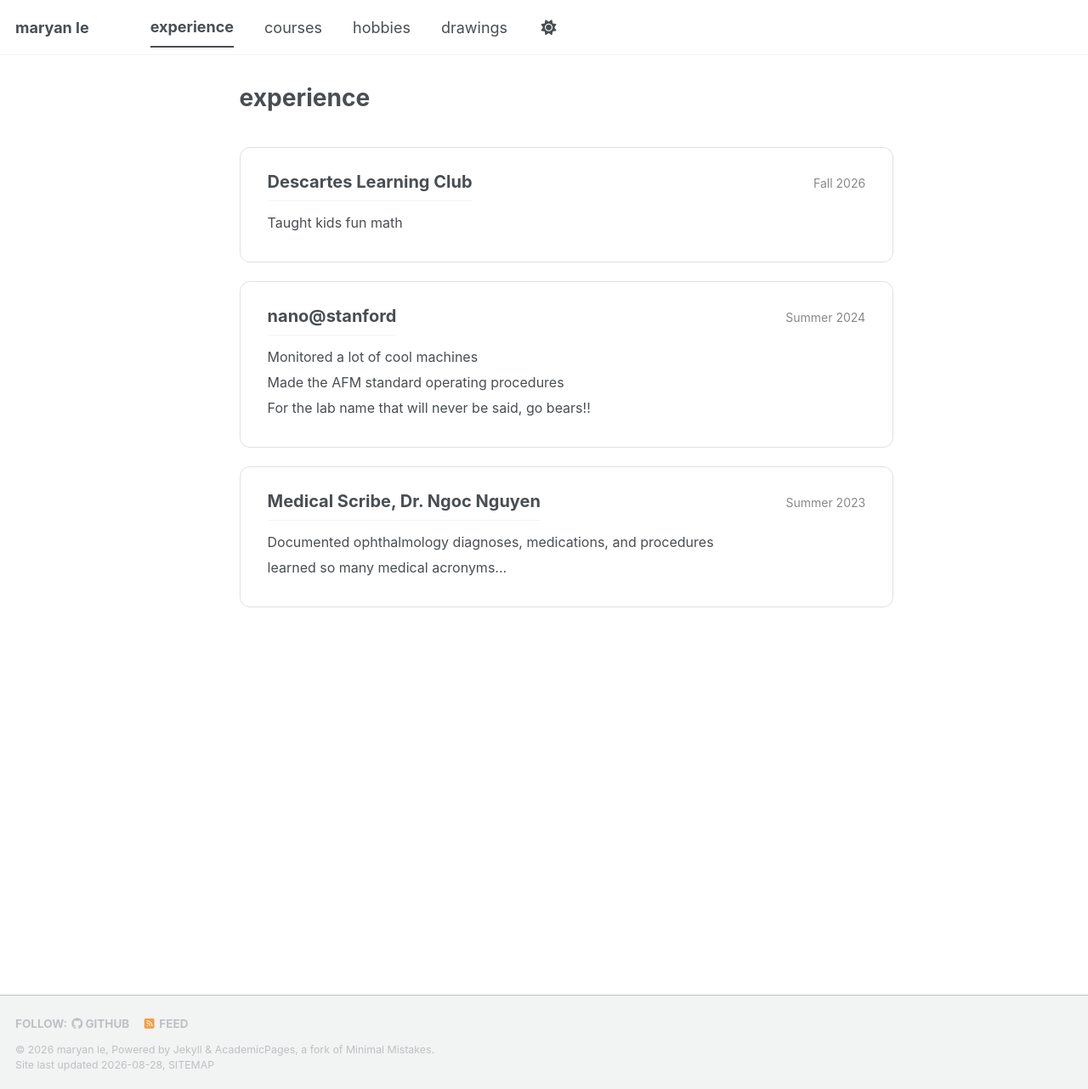
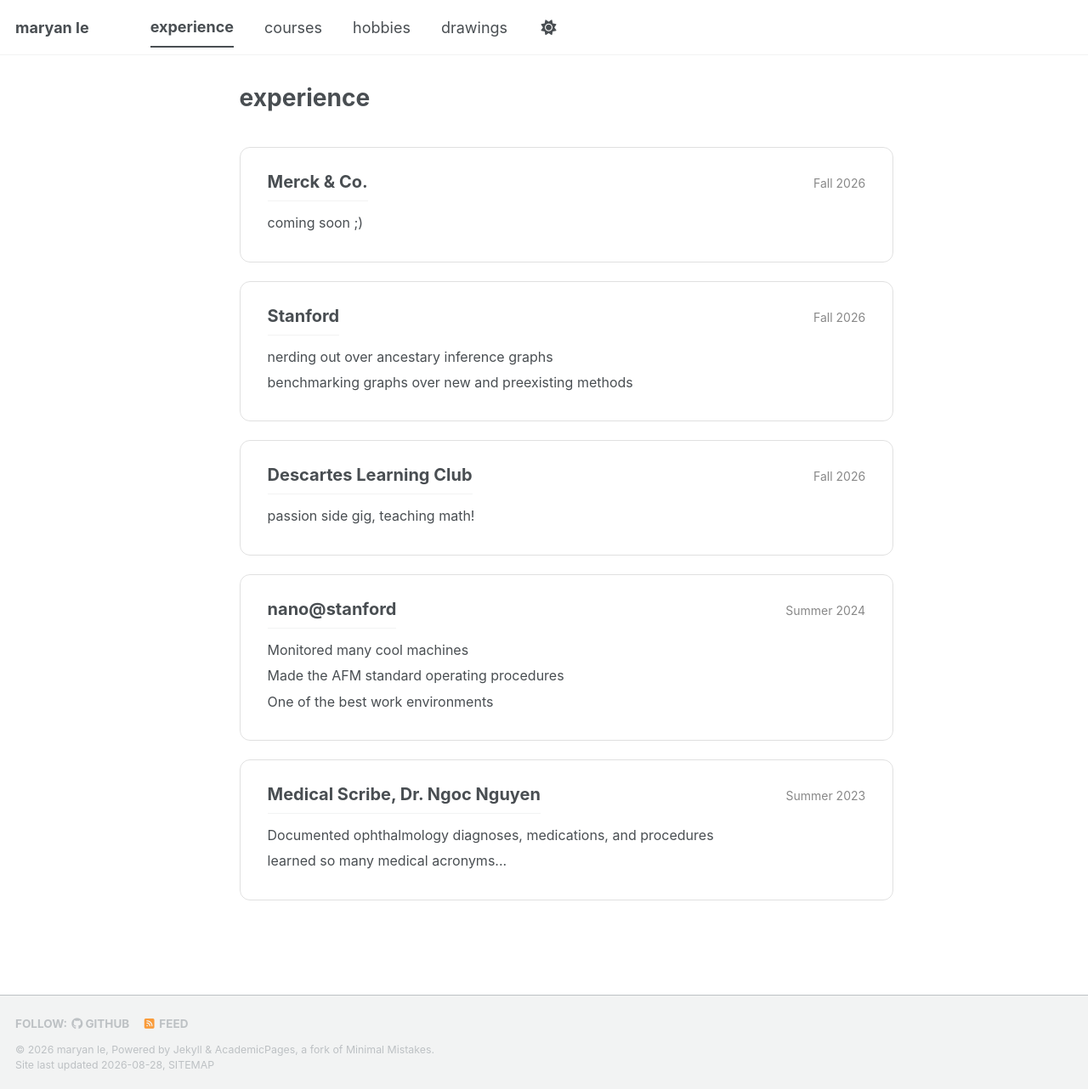
Before and after one commit to lemaryan/lemaryan.github.io, a Jekyll site: the page built from _pages/experience.html, in a window 1280 px wide and 1282 px high. Shown: the whole window at 85% size. Built offline with Jekyll 4.4.1, drawn with Linux system fonts in a browser that asks for light colours; a style sheet for code colours, icons or effects is not loaded.

Commit message:
Update experience.html

```diff
--- a/_pages/experience.html
+++ b/_pages/experience.html
@@ -83,6 +83,41 @@ author_profile: false
 
 <div class="experience-container">
 
+  <!-- Merck & Co. -->
+  <div class="experience-box">
+    <div class="experience-header">
+      <h2 class="experience-title">
+        Merck & Co.
+      </h2>
+
+      <div class="experience-date">
+        Fall 2026
+      </div>
+    </div>
+
+    <div class="experience-description">
+      <p>coming soon ;)</p>
+    </div>
+  </div>
+
+   <!-- Stanford Research -->
+  <div class="experience-box">
+    <div class="experience-header">
+      <h2 class="experience-title">
+        Stanford
+      </h2>
+
+      <div class="experience-date">
+        Fall 2026
+      </div>
+    </div>
+
+    <div class="experience-description">
+      <p>nerding out over ancestary inference graphs</p>
+      <p>benchmarking graphs over new and preexisting methods</p>
+    </div>
+  </div>
+
   <!-- Descartes Learning Club -->
   <div class="experience-box">
     <div class="experience-header">
@@ -96,7 +131,7 @@ author_profile: false
     </div>
 
     <div class="experience-description">
-      <p>Taught kids fun math</p>
+      <p>passion side gig, teaching math!</p>
     </div>
   </div>
 
@@ -114,9 +149,9 @@ author_profile: false
     </div>
 
     <div class="experience-description">
-      <p>Monitored a lot of cool machines</p>
+      <p>Monitored many cool machines</p>
       <p>Made the AFM standard operating procedures</p>
-      <p>For the lab name that will never be said, go bears!!</p>
+      <p>One of the best work environments</p>
     </div>
   </div>
 
```
